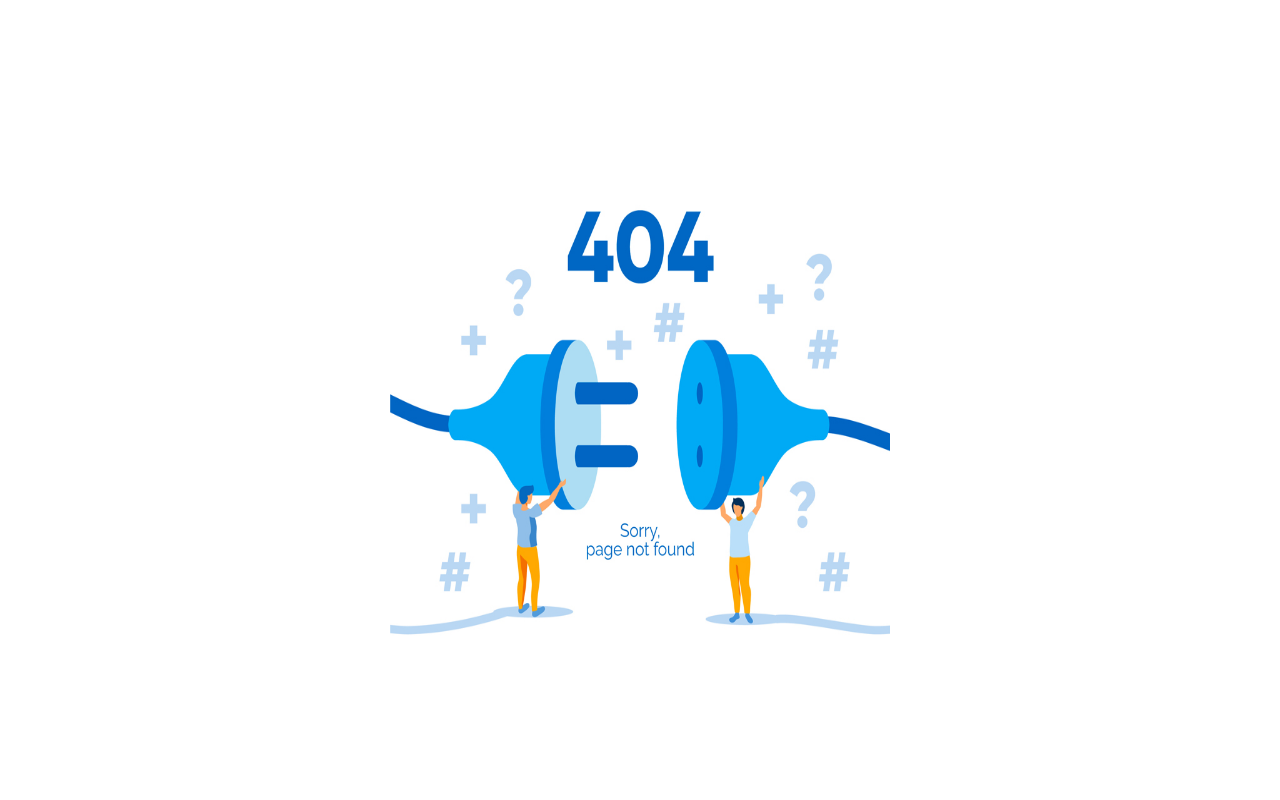
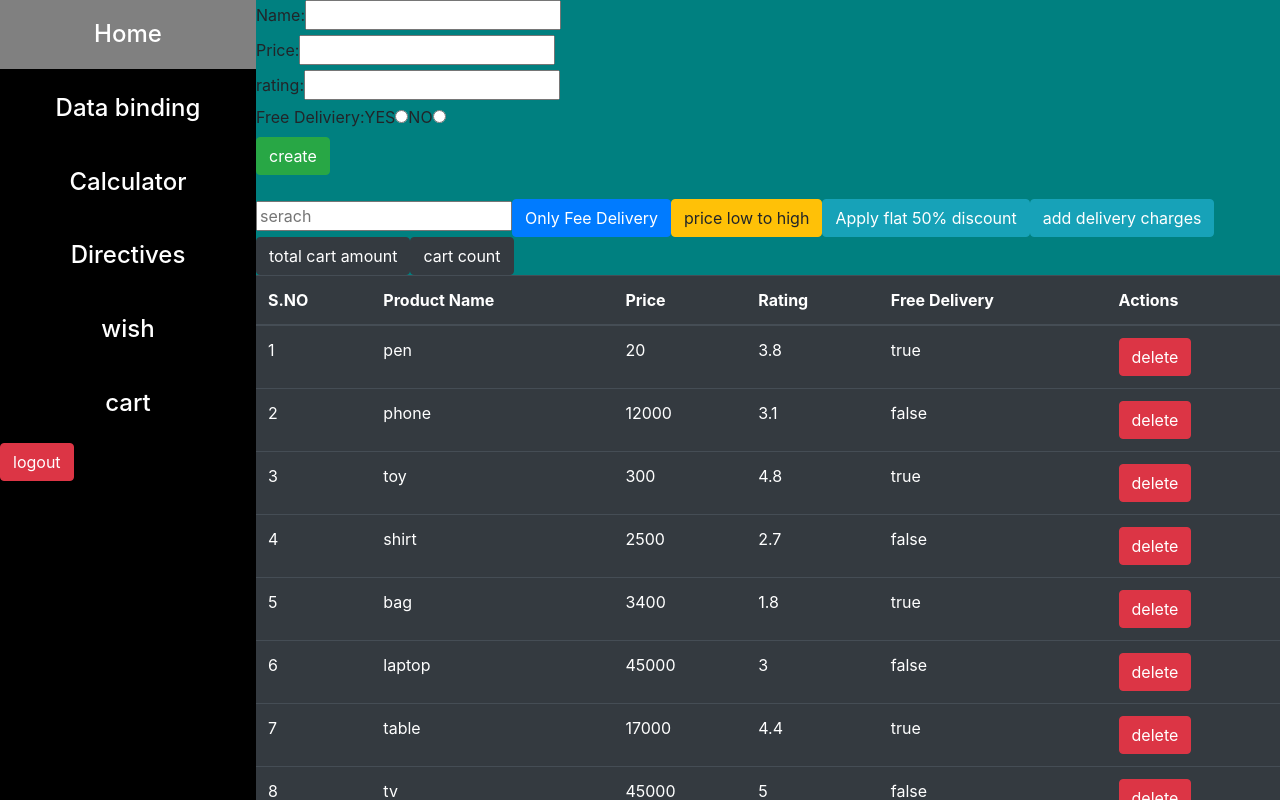
Before and after one commit to trainandhire/my-app6, an Angular app: page /dashboard/cart in a window 1280 px wide. Built offline with nearby package versions, Linux system fonts and the light colour scheme.

Commit message:
cart implemented

```diff
--- a/src/app/app-routing.module.ts
+++ b/src/app/app-routing.module.ts
@@ -1,6 +1,7 @@
 import { NgModule } from '@angular/core';
 import { RouterModule, Routes } from '@angular/router';
 import { CalculatorComponent } from './calculator/calculator.component';
+import { CartComponent } from './cart/cart.component';
 import { DashboardComponent } from './dashboard/dashboard.component';
 import { DataBindingComponent } from './data-binding/data-binding.component';
 import { DirectivesComponent } from './directives/directives.component';
@@ -16,7 +17,8 @@ const routes: Routes = [
     {path:'data-binding', component: DataBindingComponent},
     {path:'calculator', component:CalculatorComponent},
     {path:'directives', component:DirectivesComponent},
-    {path:'wish', component:WishComponent}
+    {path:'wish', component:WishComponent},
+    {path:'cart', component:CartComponent}
   ]},
   {path:'',component: LoginComponent},
   {path:'**', component:PagenotfoundComponent}
--- a/src/app/app.module.ts
+++ b/src/app/app.module.ts
@@ -12,6 +12,7 @@ import { DataBindingComponent } from './data-binding/data-binding.component';
 import { FormsModule } from '@angular/forms';
 import { DirectivesComponent } from './directives/directives.component';
 import { WishComponent } from './wish/wish.component';
+import { CartComponent } from './cart/cart.component';
 
 @NgModule({
   declarations: [
@@ -23,7 +24,8 @@ import { WishComponent } from './wish/wish.component';
     CalculatorComponent,
     DataBindingComponent,
     DirectivesComponent,
-    WishComponent
+    WishComponent,
+    CartComponent
   ],
   imports: [
     BrowserModule,
--- /dev/null
+++ b/src/app/cart/cart.component.html
@@ -0,0 +1,68 @@
+<label for="">Name:</label>
+<input type="text" [(ngModel)]="product.name">
+<br>
+
+<label for="">Price:</label>
+<input type="number" [(ngModel)]="product.price">
+<br>
+
+<label for="">rating:</label>
+<input type="number" [(ngModel)]="product.rating">
+<br>
+
+<label for="">Free Deliviery:</label>
+<label for="">YES</label>
+<input type="radio" name="fd" [(ngModel)]="product.isFreeDelivery" value="true">
+<label for="">NO</label>
+<input type="radio" name="fd"  [(ngModel)]="product.isFreeDelivery" value="false">
+<br>
+
+<button class="btn btn-success" (click)="create()">create</button>
+<br><br>
+
+
+
+
+
+<input type="text" placeholder="serach" [(ngModel)]="term" (keypress)="search()">
+
+<button class="btn btn-primary" (click)="onlyfree()">Only Fee Delivery</button>
+
+<button class="btn btn-warning" (click)="pricelh()">price low to high</button>
+
+<button class="btn btn-info" (click)="discount()">Apply flat 50% discount</button>
+
+<button class="btn btn-info" (click)="charges()">add delivery charges</button>
+
+<button class="btn btn-dark" (click)="total()">total cart amount</button>
+
+
+
+
+
+<button class="btn btn-dark" (click)="count()">cart count</button>
+
+<table class="table table-dark table-hover">
+    <thead>
+        <tr>
+            <th>S.NO</th>
+            <th>Product Name</th>
+            <th>Price</th>
+            <th>Rating</th>
+            <th>Free Delivery</th>
+            <th>Actions</th>
+        </tr>
+    </thead>
+    <tbody>
+        <tr *ngFor="let product of products;let i=index">
+            <td>{{i+1}}</td>
+            <td>{{product.name}}</td>
+            <td>{{product.price}}</td>
+            <td>{{product.rating}}</td>
+            <td>{{product.isFreeDelivery}}</td>
+            <td>
+                <button class="btn btn-danger" (click)="delete(i)">delete</button>
+            </td>
+        </tr>
+    </tbody>
+</table>
--- /dev/null
+++ b/src/app/cart/cart.component.ts
@@ -0,0 +1,76 @@
+import { Component, OnInit } from '@angular/core';
+
+@Component({
+  selector: 'app-cart',
+  templateUrl: './cart.component.html',
+  styleUrls: ['./cart.component.css']
+})
+export class CartComponent {
+
+  public products:any = [
+    {name:'pen',price:20,rating:3.8,isFreeDelivery:true},
+    {name:'phone',price:12000,rating:3.1,isFreeDelivery:false},
+    {name:'toy',price:300,rating:4.8,isFreeDelivery:true},
+    {name:'shirt',price:2500,rating:2.7,isFreeDelivery:false},
+    {name:'bag',price:3400,rating:1.8,isFreeDelivery:true},
+    {name:'laptop',price:45000,rating:3.0,isFreeDelivery:false},
+    {name:'table',price:17000,rating:4.4,isFreeDelivery:true},
+    {name:'tv',price:45000,rating:5.0,isFreeDelivery:false},
+    {name:'clock',price:1500,rating:3.3,isFreeDelivery:true},
+    {name:'lock',price:150,rating:4.8,isFreeDelivery:false},
+  ];
+
+  delete(i:number){
+
+    this.products.splice(i,1);
+
+  }
+
+  count(){
+    alert("Cart count is "+this.products.length);
+  }
+
+  onlyfree(){
+    this.products = this.products.filter( (product:any)=> product.isFreeDelivery == true);
+  }
+
+  pricelh(){
+    this.products = this.products.sort( (a:any, b:any)=>a.price-b.price );
+  }
+
+  discount(){
+    this.products = this.products.map( (product:any)=> {
+      product.price = product.price/2;
+      return product;
+    })
+  }
+
+  charges(){
+    this.products = this.products.map( (product:any)=> {
+      if(product.isFreeDelivery==false){
+        product.price = product.price+20;
+      }
+      return product;
+    })
+  }
+
+  total(){
+    var total = this.products.reduce( (sum:any, a:any)=>sum+a.price,0 );
+
+    alert("Total cart price: "+total);
+
+  }
+
+  public term:string = "";
+
+  search(){
+    this.products = this.products.filter((product:any)=>  product.name.indexOf(this.term) != -1);
+  }
+
+  public product:any = {};
+
+  create(){
+    this.products.unshift(
+      this.product)
+  }
+}
--- a/src/app/dashboard/dashboard.component.html
+++ b/src/app/dashboard/dashboard.component.html
@@ -5,6 +5,7 @@
         <h4 routerLink="calculator">Calculator</h4>
         <h4 routerLink="directives">Directives</h4>
         <h4 routerLink="wish">wish</h4>
+        <h4 routerLink="cart">cart</h4>
         <button class="btn btn-danger" routerLink="/login">logout</button>
     </div>
     <div class="right">
```
Also changed, not shown: src/app/cart/cart.component.css (added), 1 other file (tests, documents, lock files or other folders).
